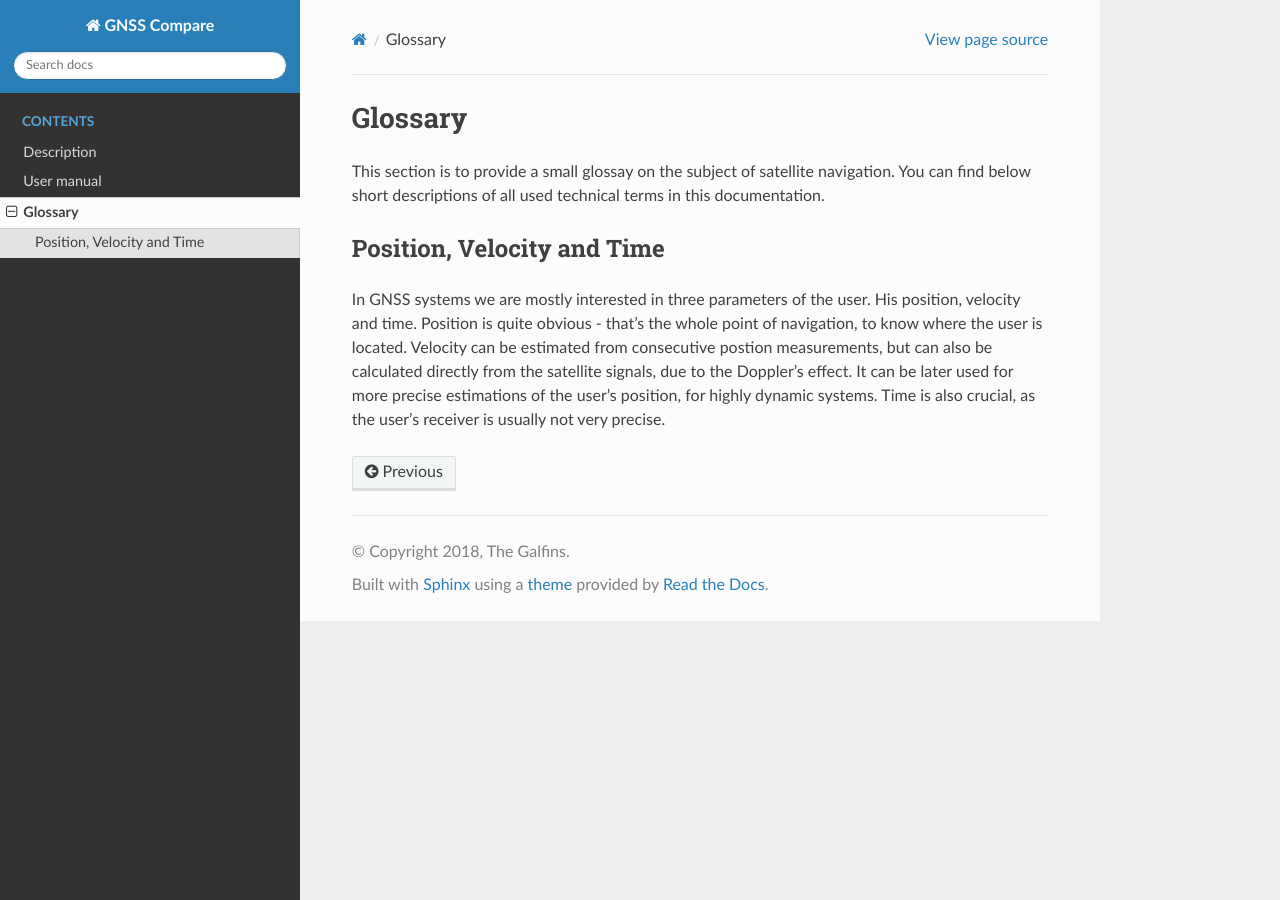
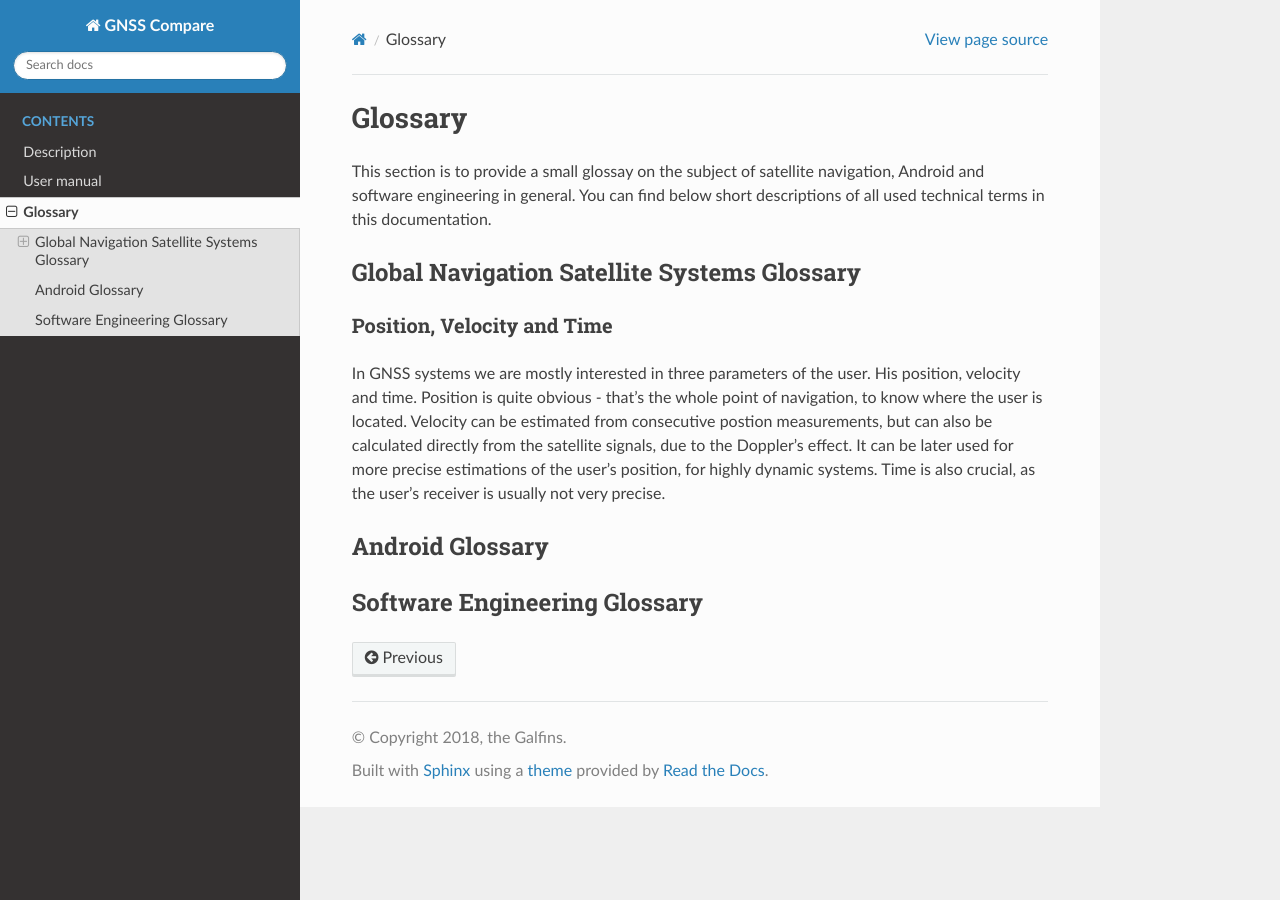
Before and after one commit to TheGalfins/GNSS_Compare, a Sphinx documentation site: the page built from docs/glossary.rst, in a window 1280 px wide. Built offline with Sphinx 7.4.7 and the Read the Docs theme 2.0.0, drawn with Linux system fonts in a browser that asks for light colours.

Commit message:
added gitignore, minor changes to config, glossary

```diff
--- a/docs/conf.py
+++ b/docs/conf.py
@@ -16,12 +16,17 @@
 # import sys
 # sys.path.insert(0, os.path.abspath('.'))
 
+import datetime
 
 # -- Project information -----------------------------------------------------
 
 project = 'GNSS Compare'
-copyright = '2018, The Galfins'
 author = 'Mateusz Krainski'
+email = 'mateusz@krainski.eu'
+
+copyright = '{year}, the Galfins'.format(
+    year=datetime.date.today().year
+)
 
 # The short X.Y version
 version = ''
@@ -59,7 +64,7 @@ master_doc = 'index'
 #
 # This is also used if you do content translation via gettext catalogs.
 # Usually you set "language" from the command line for these cases.
-language = None
+language = 'en'
 
 # List of patterns, relative to source directory, that match files and
 # directories to ignore when looking for source files.
--- a/docs/glossary.rst
+++ b/docs/glossary.rst
@@ -4,9 +4,22 @@ Glossary
 ********
 
 
-This section is to provide a small glossay on the subject of satellite navigation. You can find below short descriptions of all used technical terms in this documentation.
+This section is to provide a small glossay on the subject of satellite navigation, Android and software engineering in general. You can find below short descriptions of all used technical terms in this documentation.
+
+
+Global Navigation Satellite Systems Glossary
+============================================
+
 
 Position, Velocity and Time
 ---------------------------
 
 In GNSS systems we are mostly interested in three parameters of the user. His position, velocity and time. Position is quite obvious - that's the whole point of navigation, to know where the user is located. Velocity can be estimated from consecutive postion measurements, but can also be calculated directly from the satellite signals, due to the Doppler's effect. It can be later used for more precise estimations of the user's position, for highly dynamic systems. Time is also crucial, as the user's receiver is usually not very precise.
+
+
+Android Glossary
+================
+
+
+Software Engineering Glossary
+=============================
```
Also changed, not shown: 1 other file.
